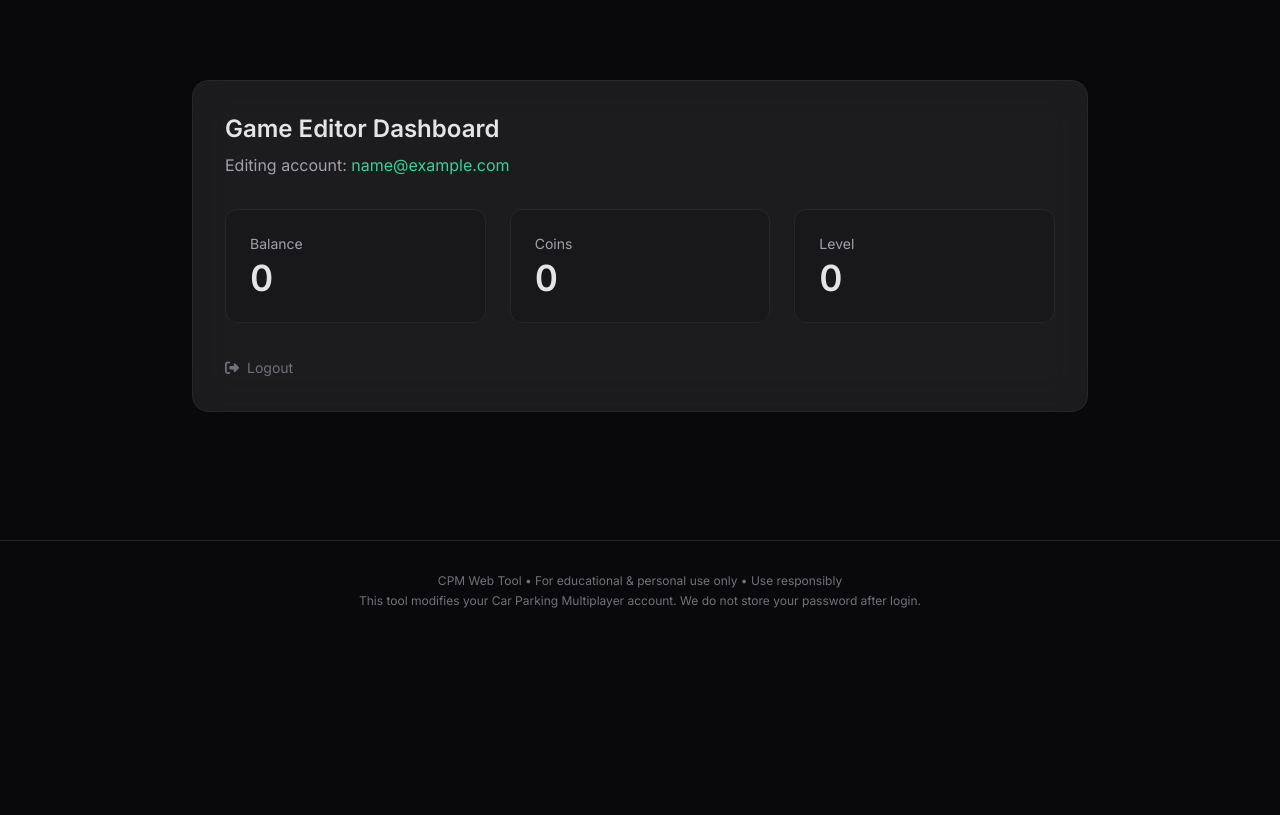
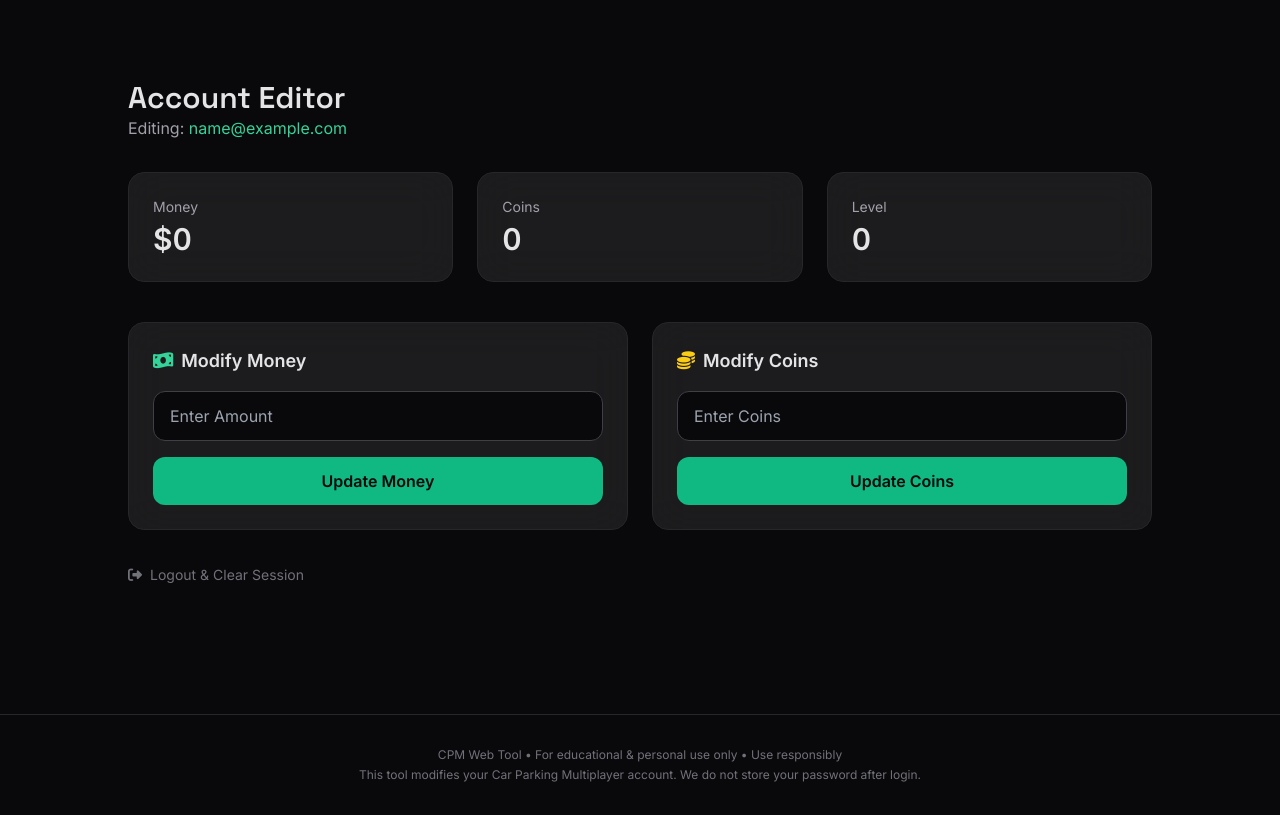
Before and after one commit to TboneDevs/Website, a Flask app: page /dashboard in a window 1280 px wide. Shown: the part 65-880 px from the top of the page. Before the commit the page ends 673 px from the top, so only its background shows below. Run offline with Flask 3, Linux system fonts and the light colour scheme; the visitor is signed in with stand-in values (Sample User, id 1); some libraries are stand-ins or nearby versions.

Commit message:
Enhance dashboard with account editing features
Updated the dashboard layout and added forms for modifying money and coins.

```diff
--- a/templates/dashboard.html
+++ b/templates/dashboard.html
@@ -1,37 +1,59 @@
 {% extends 'base.html' %}
 
 {% block content %}
-<div class="max-w-4xl mx-auto py-12">
-    <div class="glass p-8 rounded-2xl border border-zinc-800">
-        <h1 class="text-2xl font-bold mb-2">Game Editor Dashboard</h1>
-        <p class="text-zinc-400 mb-8">Editing account: <span class="text-emerald-400">{{ session.get('cpm_email') }}</span></p>
+<div class="max-w-5xl mx-auto py-12">
+    <!-- Header -->
+    <div class="mb-8">
+        <h1 class="text-3xl font-bold font-display">Account Editor</h1>
+        <p class="text-zinc-400">Editing: <span class="text-emerald-400">{{ session.get('cpm_email') }}</span></p>
+    </div>
 
-        <!-- Example Stat Box -->
-        <div class="grid grid-cols-1 md:grid-cols-3 gap-6 mb-8">
-            <div class="bg-zinc-900 p-6 rounded-xl border border-zinc-800">
-                <div class="text-zinc-400 text-sm mb-1">Balance</div>
-                <div class="text-4xl font-semibold tabular-nums">
-                    {{ "{:,.0f}".format(data.balance | default(0)) }}
-                </div>
-            </div>
+    <div class="grid grid-cols-1 md:grid-cols-3 gap-6 mb-10">
+        <!-- Stats Overview -->
+        <div class="glass p-6 rounded-2xl border border-zinc-800">
+            <div class="text-zinc-400 text-sm mb-1">Money</div>
+            <div class="text-3xl font-semibold tabular-nums">$0</div>
+        </div>
+        <div class="glass p-6 rounded-2xl border border-zinc-800">
+            <div class="text-zinc-400 text-sm mb-1">Coins</div>
+            <div class="text-3xl font-semibold tabular-nums">0</div>
+        </div>
+        <div class="glass p-6 rounded-2xl border border-zinc-800">
+            <div class="text-zinc-400 text-sm mb-1">Level</div>
+            <div class="text-3xl font-semibold tabular-nums">0</div>
+        </div>
+    </div>
 
-            <div class="bg-zinc-900 p-6 rounded-xl border border-zinc-800">
-                <div class="text-zinc-400 text-sm mb-1">Coins</div>
-                <div class="text-4xl font-semibold tabular-nums">
-                    {{ "{:,.0f}".format(data.coins | default(0)) }}
-                </div>
-            </div>
+    <!-- Tools Grid -->
+    <div class="grid grid-cols-1 md:grid-cols-2 gap-6">
+        <!-- Edit Money Form -->
+        <form action="/modify-money" method="POST" class="glass p-6 rounded-2xl border border-zinc-800 space-y-4">
+            <h3 class="font-semibold text-lg flex items-center gap-2">
+                <i class="fa-solid fa-money-bill-wave text-emerald-400"></i> Modify Money
+            </h3>
+            <input type="number" name="amount" placeholder="Enter Amount"
+                   class="w-full bg-zinc-950 border border-zinc-700 rounded-xl px-4 py-3 outline-none focus:border-emerald-500">
+            <button type="submit" class="w-full bg-emerald-500 hover:bg-emerald-600 text-zinc-950 font-bold py-3 rounded-xl transition-all">
+                Update Money
+            </button>
+        </form>
 
-            <div class="bg-zinc-900 p-6 rounded-xl border border-zinc-800">
-                <div class="text-zinc-400 text-sm mb-1">Level</div>
-                <div class="text-4xl font-semibold tabular-nums">
-                    {{ data.level | default(0) }}
-                </div>
-            </div>
-        </div>
+        <!-- Edit Coins Form -->
+        <form action="/modify-coins" method="POST" class="glass p-6 rounded-2xl border border-zinc-800 space-y-4">
+            <h3 class="font-semibold text-lg flex items-center gap-2">
+                <i class="fa-solid fa-coins text-yellow-400"></i> Modify Coins
+            </h3>
+            <input type="number" name="amount" placeholder="Enter Coins"
+                   class="w-full bg-zinc-950 border border-zinc-700 rounded-xl px-4 py-3 outline-none focus:border-emerald-500">
+            <button type="submit" class="w-full bg-emerald-500 hover:bg-emerald-600 text-zinc-950 font-bold py-3 rounded-xl transition-all">
+                Update Coins
+            </button>
+        </form>
+    </div>
 
+    <div class="mt-8">
         <a href="{{ url_for('logout') }}" class="text-zinc-500 hover:text-red-400 transition-colors text-sm">
-            <i class="fa-solid fa-sign-out-alt mr-2"></i>Logout
+            <i class="fa-solid fa-sign-out-alt mr-2"></i>Logout & Clear Session
         </a>
     </div>
 </div>
```
